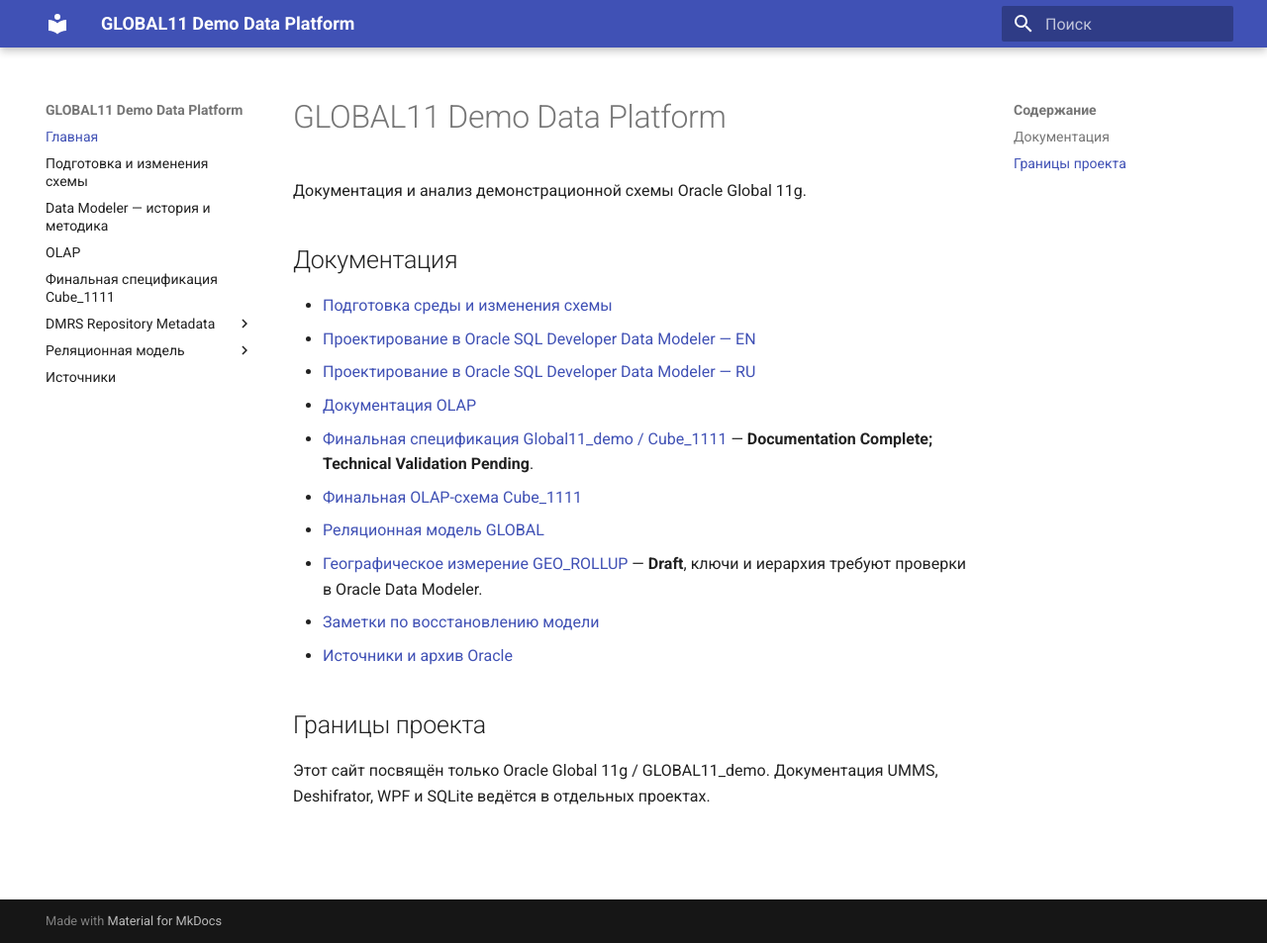
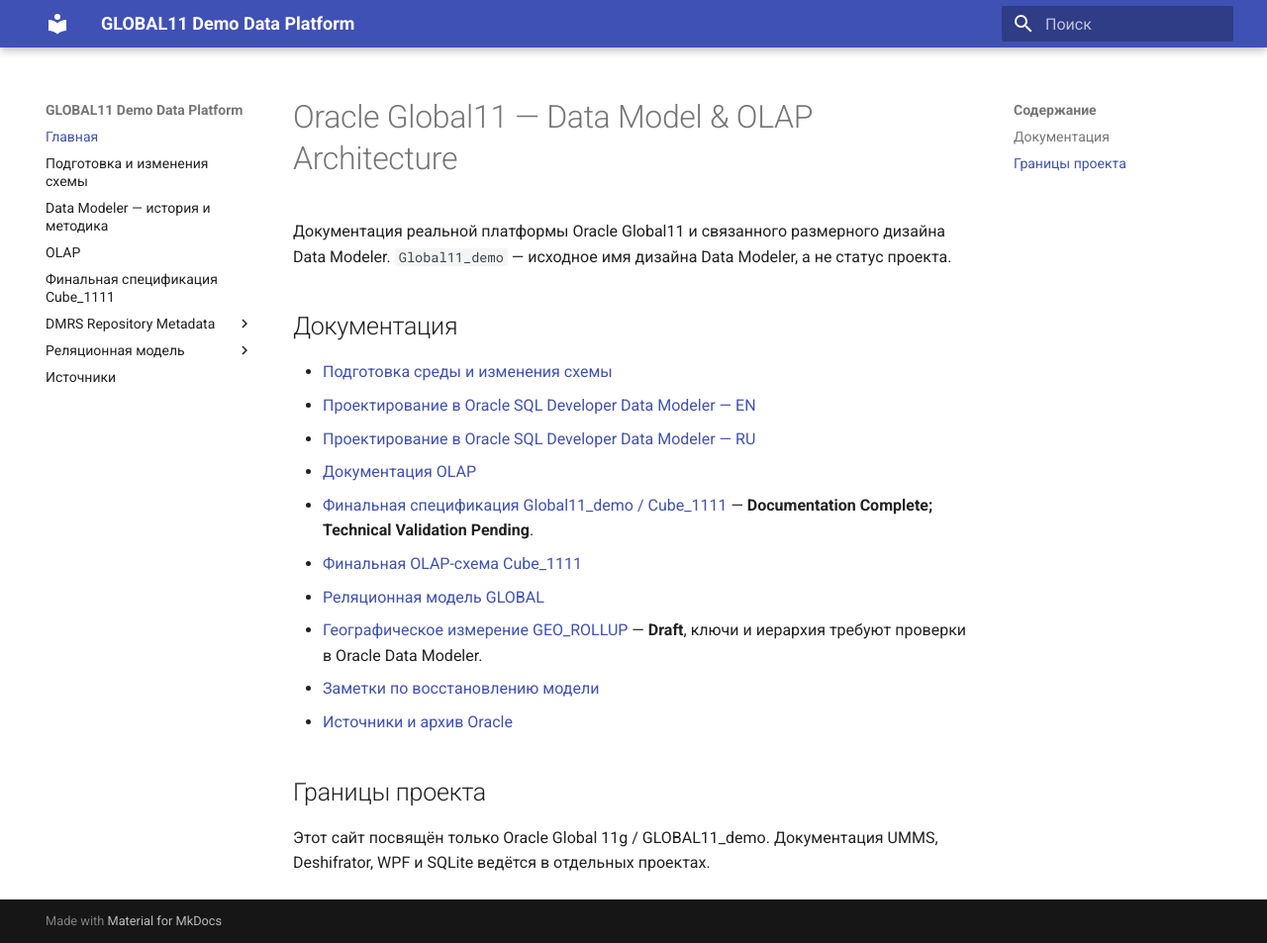
Before and after one commit to ekatmoz88-alt/global11-demo-data-platform, an MkDocs documentation site: the page built from docs/index.md, in a window 1280 px wide and 953 px high. Shown: the whole window at 99% size. Built offline with MkDocs 1.6.1 and Material for MkDocs 9.7.7, drawn with Linux system fonts in a browser that asks for light colours.

Commit message:
docs: use portfolio project name for Global11

```diff
--- a/docs/index.md
+++ b/docs/index.md
@@ -1,6 +1,6 @@
-# GLOBAL11 Demo Data Platform
+# Oracle Global11 — Data Model & OLAP Architecture
 
-Документация и анализ демонстрационной схемы Oracle Global 11g.
+Документация реальной платформы Oracle Global11 и связанного размерного дизайна Data Modeler. `Global11_demo` — исходное имя дизайна Data Modeler, а не статус проекта.
 
 ## Документация
 
```
